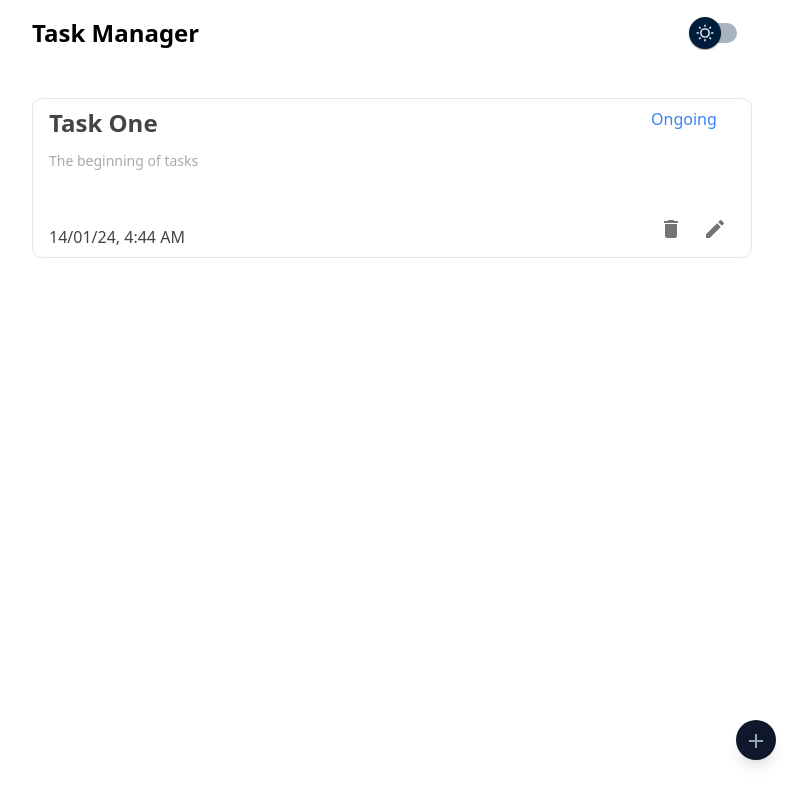
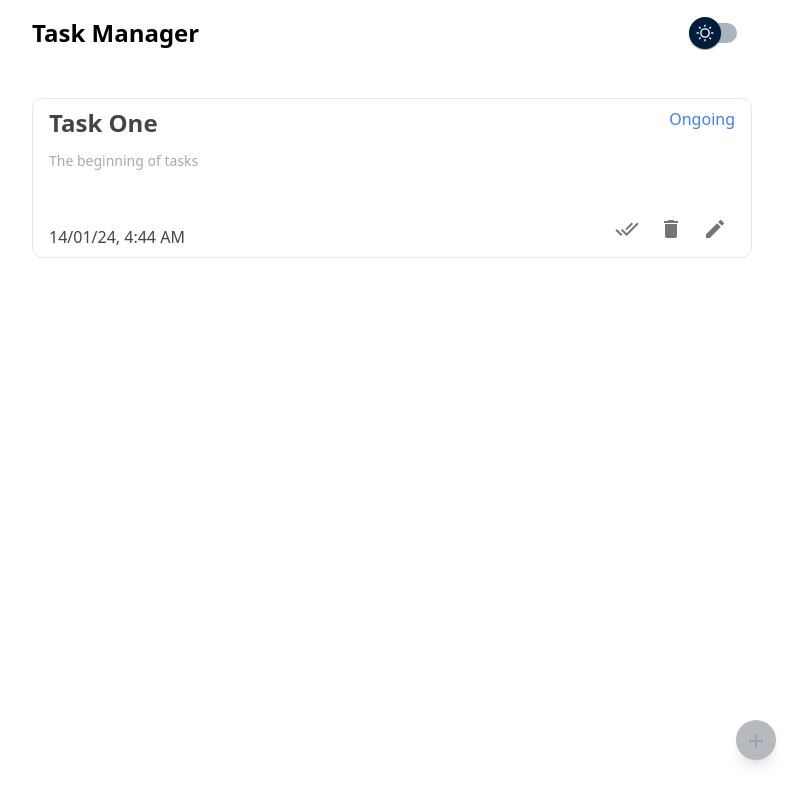
Before and after one commit to DrPrime01/task-manager, a React (Vite) app: page / in a window 1280 px wide. Shown: the whole page, without its empty margins (248-1055 px from the left). Built offline with nearby package versions, Linux system fonts and the light colour scheme.

Commit message:
add, update, delete, mark as completed, add form, now implemented

```diff
--- a/src/TaskApp.jsx
+++ b/src/TaskApp.jsx
@@ -1,20 +1,28 @@
 /* eslint-disable react/prop-types */
 import EachTask from "./components/EachTask";
 
-export default function TaskApp({ tasks, handleDelete, handleEdit, darkmode }) {
+export default function TaskApp({
+	tasks,
+	handleDelete,
+	handleEdit,
+	darkmode,
+	markAsCompleted,
+}) {
 	return (
 		<div className="flex flex-col gap-y-5">
 			{tasks?.map((task) => (
 				<EachTask
 					key={task?.id}
 					id={task?.id}
-					name={task?.name}
+					taskName={task?.taskName}
 					desc={task?.desc}
 					deadline={task?.deadline}
+					completed={task?.completed}
 					status={task?.status}
 					handleDelete={handleDelete}
 					handleEdit={handleEdit}
 					darkmode={darkmode}
+					markAsCompleted={markAsCompleted}
 				/>
 			))}
 		</div>
--- a/src/TaskManager.jsx
+++ b/src/TaskManager.jsx
@@ -1,64 +1,170 @@
-import { useState, useEffect } from "react";
+/* eslint-disable no-mixed-spaces-and-tabs */
+import { useState, useEffect, useReducer } from "react";
+import { useForm } from "react-hook-form";
 import AddIcon from "@mui/icons-material/Add";
 
 import Navbar from "./components/Navbar";
 import TaskApp from "./TaskApp";
 import TaskModal from "./TaskModal";
+import { setStatus } from "./utils";
 
 export default function TaskManager() {
 	const [checked, setChecked] = useState(false);
 	const [openTaskModal, setOpenTaskModal] = useState(false);
 	const [isEditing, setIsEditing] = useState(false);
 	const [editedTaskId, setEditedTaskId] = useState("");
+	const [isSubmitSuccessful, setIsSubmitSuccessful] = useState(false);
 
 	const prefersDark = window.matchMedia("(prefers-color-scheme: dark)").matches;
-
 	useEffect(() => {
 		setChecked(prefersDark);
 	}, [prefersDark]);
 
+	const methods = useForm({
+		mode: "all",
+		defaultValues: {
+			taskName: "",
+			desc: "",
+			date: "",
+			time: "",
+		},
+	});
+
 	const defaultTasks = [
 		{
 			id: 1,
-			name: "Task One",
+			taskName: "Task One",
 			desc: "The beginning of tasks",
 			deadline: new Date(),
 			status: "Ongoing",
+			completed: false,
 		},
 	];
 
-	const [tasks, setTasks] = useState(defaultTasks);
+	const [tasks, dispatch] = useReducer(reducer, defaultTasks);
+
+	function reducer(state, action) {
+		switch (action.type) {
+			case "TOGGLE": {
+				return state.map((task) => {
+					const dateTime = { ...task?.date, ...task?.time };
+					return task.id === action.payload.id
+						? {
+								...task,
+								completed: !task?.completed,
+								status: setStatus(dateTime?.$d, task.completed),
+						  }
+						: task;
+				});
+			}
+			case "DELETE": {
+				return state.filter((task) => task?.id !== action.payload.id);
+			}
+			case "UPDATE": {
+				return state.map((prevTask) =>
+					prevTask?.id === action.payload.id
+						? {
+								id: editedTaskId,
+								deadline: action.payload.dateTime?.$d,
+								completed: false,
+								status: setStatus(action.payload.dateTime?.$d),
+								...action.payload.data,
+						  }
+						: prevTask
+				);
+			}
+			case "ADD": {
+				return [
+					...state,
+					{
+						id: state?.length + 1,
+						deadline: action.payload.dateTime?.$d,
+						completed: false,
+						status: setStatus(action.payload.dateTime?.$d),
+						...action.payload.data,
+					},
+				];
+			}
+			case "UPDATETASKSTATUS":
+				{
+					const updatedTask = state.find(
+						(task) => task.id === action.payload.id
+					);
+					if (updatedTask) {
+						return state.map((task) => {
+							const dateTime = { ...task?.date, ...task?.time };
+							return task.id === action.payload.id
+								? {
+										...task,
+										status: setStatus(dateTime?.$d, updatedTask?.completed),
+								  }
+								: task;
+						});
+					}
+				}
+				break;
+			default:
+				return state;
+		}
+	}
+
+	useEffect(() => {}, []);
+
+	const toggleCompleted = (id) => {
+		dispatch({ type: "TOGGLE", payload: { id } });
+		dispatch({ type: "UPDATETASKSTATUS", payload: { id } });
+	};
+	const deleteTask = (id) => dispatch({ type: "DELETE", payload: { id } });
 
 	const editTask = (id) => {
 		setIsEditing(true);
 		setEditedTaskId(id);
+		setOpenTaskModal(true);
 	};
 
-	const deleteTask = (id) => {
-		const updatedTask = tasks?.filter((task) => task?.id !== id);
-		setTasks(updatedTask);
+	useEffect(() => {
+		const editedData = tasks?.find((task) => task?.id === editedTaskId);
+		console.log(editedData);
+		if (editedData) {
+			methods.reset({
+				taskName: editedData?.taskName || "",
+				desc: editedData?.desc || "",
+				date: editedData?.date || "",
+				time: editedData?.time || "",
+			});
+		}
+		// eslint-disable-next-line react-hooks/exhaustive-deps
+	}, [isEditing]);
+
+	const onSubmitTask = async (data) => {
+		setIsSubmitSuccessful(false);
+		const dateTime = { ...data?.date, ...data?.time };
+		if (isEditing && editedTaskId) {
+			await dispatch({
+				type: "UPDATE",
+				payload: { id: editedTaskId, dateTime, data },
+			});
+			setIsEditing(false);
+			setIsSubmitSuccessful(true);
+			setOpenTaskModal(false);
+		} else {
+			await dispatch({
+				type: "ADD",
+				payload: {
+					dateTime,
+					data,
+				},
+			});
+			setIsSubmitSuccessful(true);
+			setOpenTaskModal(false);
+		}
 	};
 
-	const addTask = (newTask) => {
-		setOpenTaskModal(true);
-		setTasks((prevTasks) => {
-			[...prevTasks, { id: prevTasks?.length + 1, ...newTask }];
-		});
-	};
-
-	const onSubmitTask = async (data) => {
-		if (isEditing && editedTaskId) {
-			setTasks((prevTasks) =>
-				prevTasks?.map((prevTask) =>
-					prevTask?.id === editedTaskId
-						? { id: editedTaskId, ...data }
-						: prevTask
-				)
-			);
-			setIsEditing(false);
-		} else addTask(data);
-	};
-
+	useEffect(() => {
+		methods.reset({ taskName: "", desc: "", date: "", time: "" });
+		console.log("reset");
+		// eslint-disable-next-line react-hooks/exhaustive-deps
+	}, [isSubmitSuccessful]);
 	return (
 		<div
 			className={`min-h-screen transition duration-300 ${
@@ -74,13 +180,14 @@ export default function TaskManager() {
 					darkmode={checked}
 					handleEdit={editTask}
 					handleDelete={deleteTask}
+					markAsCompleted={toggleCompleted}
 				/>
 				<div className="absolute right-0 bottom-10">
 					<button
-						className={`transition duration-300 rounded-full shadow-lg h-10 w-10 bg-slate-900 ${
+						className={`transition duration-300 bg-opacity-30 hover:bg-opacity-100 rounded-full shadow-lg h-10 w-10 bg-slate-900 ${
 							checked ? "bg-[#94a3b8]" : ""
 						}`}
-						onClick={addTask}
+						onClick={() => setOpenTaskModal(true)}
 					>
 						<AddIcon
 							sx={{
@@ -94,7 +201,12 @@ export default function TaskManager() {
 			</div>
 			<TaskModal
 				openModal={openTaskModal}
-				closeModal={() => setOpenTaskModal(false)}
+				closeModal={() => {
+					if (isEditing) {
+						setIsEditing(false);
+					}
+					setOpenTaskModal(false);
+				}}
 				isEditing={isEditing}
 				onSubmit={onSubmitTask}
 			/>
--- a/src/TaskModal.jsx
+++ b/src/TaskModal.jsx
@@ -1,7 +1,13 @@
 /* eslint-disable react/prop-types */
 import { useForm, FormProvider } from "react-hook-form";
+import Button from "@mui/material/Button";
 
 import Modal from "./components/Modals";
+import ValidatedInput from "./components/Forms/ValidatedInput";
+import ValidatedTextArea from "./components/Forms/ValidatedTextArea";
+import TimePickerField, {
+	DatePickerField,
+} from "./components/Forms/DateTimePicker";
 
 export default function TaskModal({
 	openModal,
@@ -24,7 +30,15 @@ export default function TaskModal({
 				<form
 					onSubmit={methods.handleSubmit(onSubmit)}
 					className="flex flex-col gap-y-4"
-				></form>
+				>
+					<ValidatedInput name="taskName" label="Task" required />
+					<ValidatedTextArea name="desc" label="Description" required={false} />
+					<DatePickerField name="date" label="Date" required />
+					<TimePickerField name="time" label="Time" required />
+					<Button variant="contained" type="submit">
+						{isEditing ? "Update" : "Add task"}
+					</Button>
+				</form>
 			</FormProvider>
 		</Modal>
 	);
--- a/src/components/EachTask.jsx
+++ b/src/components/EachTask.jsx
@@ -1,31 +1,36 @@
 import IconButton from "@mui/material/IconButton";
 import DeleteIcon from "@mui/icons-material/Delete";
 import EditIcon from "@mui/icons-material/Edit";
+import DoneAllIcon from "@mui/icons-material/DoneAll";
 import moment from "moment";
 
 /* eslint-disable react/prop-types */
 export default function EachTask({
 	id,
-	name,
+	taskName,
 	desc,
 	deadline,
 	status,
 	handleDelete,
 	handleEdit,
 	darkmode,
+	completed,
+	markAsCompleted,
 }) {
 	return (
 		<div
-			className={`border rounded-[10px] py-2 px-4 flex justify-between h-[160px] w-full`}
+			className={`border rounded-[10px] py-2 px-4 flex justify-between h-[160px] w-full ${
+				completed ? "bg-opacity-50" : ""
+			}`}
 		>
 			<div className="flex flex-col justify-between">
 				<div>
 					<h3
 						className={`text-2xl transition duration-300 font-semibold text-[#444444] ${
-							darkmode ? "text-slate-200" : ""
-						} mb-3`}
+							completed ? "line-through" : ""
+						} ${darkmode ? "text-slate-200" : ""} mb-3`}
 					>
-						{name || "Task Name"}
+						{taskName || "Task Name"}
 					</h3>
 					<p
 						className={`text-sm transition duration-300 text-medium text-[#aaa] truncate ${
@@ -43,7 +48,7 @@ export default function EachTask({
 					{moment(deadline).format("DD/MM/YY, h:mm A")}
 				</span>
 			</div>
-			<div className="flex flex-col justify-between">
+			<div className="flex flex-col justify-between text-end">
 				<span
 					className={`font-medium ${
 						status?.toLowerCase() === "ongoing"
@@ -56,6 +61,15 @@ export default function EachTask({
 					{status || "Ongoing"}
 				</span>
 				<div className="flex items-center gap-x-1">
+					<IconButton onClick={() => markAsCompleted(id)}>
+						<DoneAllIcon
+							sx={{
+								color: darkmode ? "#94a3b8" : "",
+								transition: "color",
+								transitionDuration: 300,
+							}}
+						/>
+					</IconButton>
 					<IconButton onClick={() => handleDelete(id)}>
 						<DeleteIcon
 							sx={{
--- a/src/components/Forms/ValidatedInput.jsx
+++ b/src/components/Forms/ValidatedInput.jsx
@@ -1,3 +1,32 @@
-export default function ValidatedInput() {
-	return <></>;
+/* eslint-disable react/prop-types */
+import { useFormContext, get } from "react-hook-form";
+import TextField from "@mui/material/TextField";
+
+export default function ValidatedInput({
+	name,
+	label,
+	required,
+	errMsg,
+	showErrMsg = true,
+}) {
+	const {
+		register,
+		formState: { errors },
+	} = useFormContext();
+
+	const error = get(errors, name);
+	return (
+		<div className="w-full">
+			<TextField
+				label={label}
+				fullWidth
+				variant="outlined"
+				{...register(name, {
+					required: required ? "This field is required" : false,
+				})}
+				error={Boolean(showErrMsg && error)}
+				helperText={showErrMsg && error ? error.message || errMsg : ""}
+			/>
+		</div>
+	);
 }
--- a/src/components/Forms/ValidatedTextArea.jsx
+++ b/src/components/Forms/ValidatedTextArea.jsx
@@ -1,3 +1,34 @@
-export default function ValidatedTextArea() {
-	return <></>;
+/* eslint-disable react/prop-types */
+import { useFormContext, get } from "react-hook-form";
+import TextField from "@mui/material/TextField";
+
+export default function ValidatedTextArea({
+	name,
+	required,
+	label,
+	errMsg,
+	showErrMsg = true,
+}) {
+	const {
+		register,
+		formState: { errors },
+	} = useFormContext();
+	const error = get(errors, name);
+
+	return (
+		<div className="w-full">
+			<TextField
+				label={label}
+				fullWidth
+				variant="outlined"
+				multiline
+				rows={4}
+				{...register(name, {
+					required: required ? "This field is required" : false,
+				})}
+				error={Boolean(showErrMsg && error)}
+				helperText={showErrMsg && error ? error.message || errMsg : ""}
+			/>
+		</div>
+	);
 }
--- /dev/null
+++ b/src/utils/index.js
@@ -0,0 +1,11 @@
+export const setStatus = (deadline, completed = false) => {
+	const currentTime = new Date();
+
+	if (completed) {
+		return "Completed";
+	} else if (currentTime <= deadline) {
+		return "Ongoing";
+	} else if (currentTime > deadline) {
+		return "Overdue";
+	}
+};
```
Also changed, not shown: src/components/Forms/DateTimePicker.jsx (+63 -5 lines).
